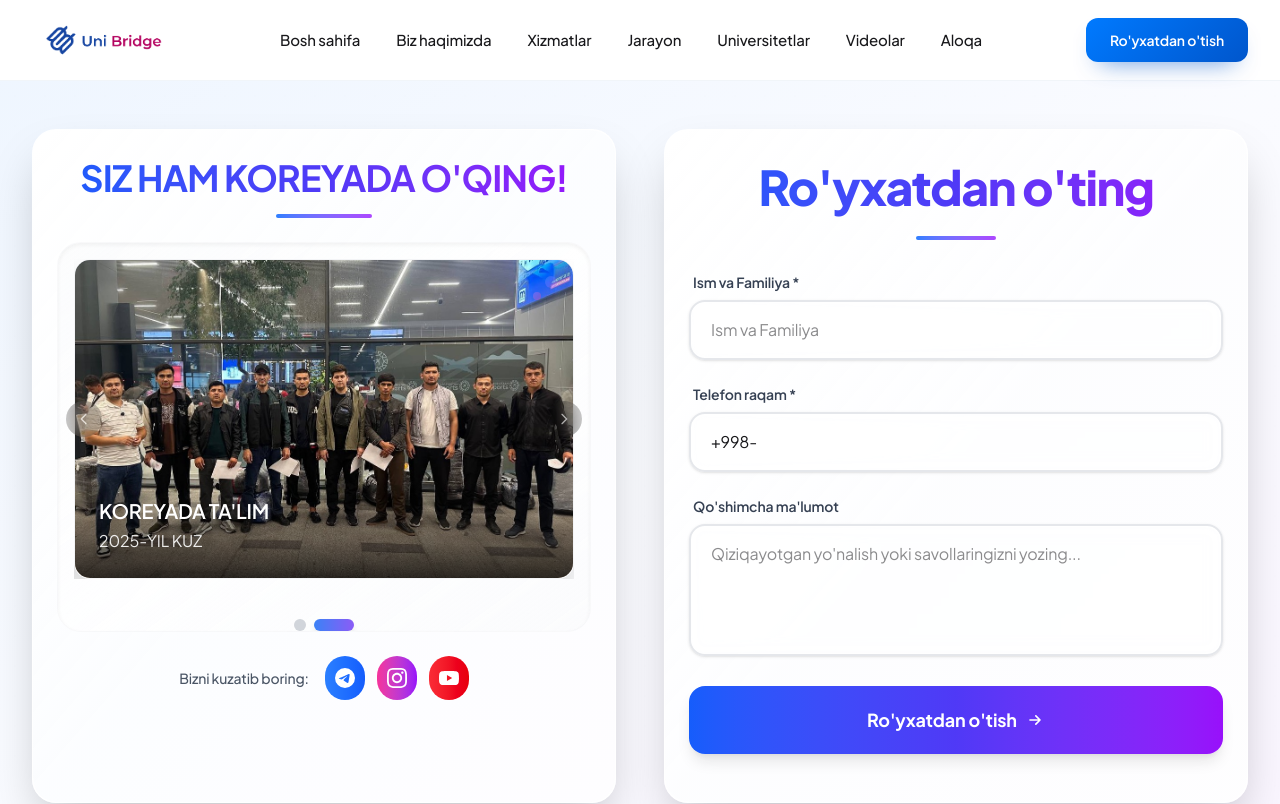
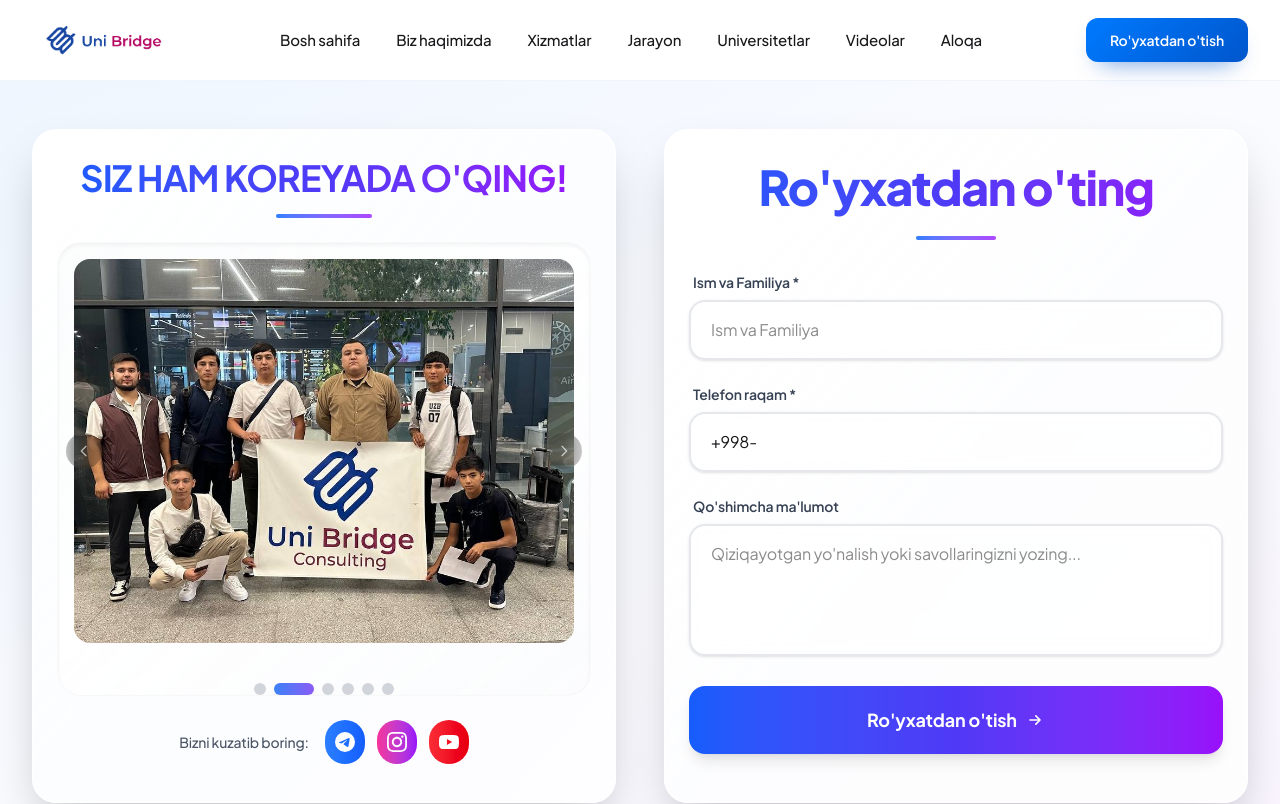
Before and after one commit to khan0200/unibridge.uz, a React (Vite) app: page /registration in a window 1280 px wide. Shown: the top 804 px of the page. Built offline with nearby package versions, Linux system fonts and the light colour scheme.

Commit message:
fix: registration carousel - add 6 images, remove colour overlay, clean slide markup

```diff
--- a/src/pages/Registration.jsx
+++ b/src/pages/Registration.jsx
@@ -3,9 +3,13 @@ import { Swiper, SwiperSlide } from 'swiper/react';
 import { Navigation, Pagination, Autoplay } from 'swiper/modules';
 import { submitToGoogleSheets } from '../config/googleSheets';
 import { trackFormSubmission, trackButtonClick } from '../config/googleSheets';
-import reg1 from '../assets/reg1.jpg';
-import reg2 from '../assets/reg2.jpg';
-// Import Swiper styles
+import page1  from '../assets/Page1.jpg';
+import reg1   from '../assets/reg1.jpg';
+import reg2   from '../assets/reg2.jpg';
+import page4  from '../assets/PAGE 4.jpg';
+import page5  from '../assets/PAGE 5.jpg';
+import page6  from '../assets/PAGE 6.jpg';
+// Swiper styles
 import 'swiper/css';
 import 'swiper/css/navigation';
 import 'swiper/css/pagination';
@@ -100,16 +104,12 @@ const Registration = () => {
 
 
   const carouselImages = [
-    {
-      src: reg1,
-      title: "KOREYADA TA'LIM",
-      description: '2025-YIL KUZ'
-    },
-    {
-      src: reg2,
-      title: "KOREYADA TA'LIM",
-      description: '2025-YIL KUZ'
-    }
+    { src: page1, alt: "Koreyada ta'lim" },
+    { src: reg1,  alt: "Ro'yxatdan o'tish" },
+    { src: reg2,  alt: "Ro'yxatdan o'tish 2" },
+    { src: page4, alt: "Koreyada ta'lim - 4" },
+    { src: page5, alt: "Koreyada ta'lim - 5" },
+    { src: page6, alt: "Koreyada ta'lim - 6" },
   ];
 
   // Trigger entrance animation
@@ -302,37 +302,12 @@ const Registration = () => {
                   >
                     {carouselImages.map((image, index) => (
                       <SwiperSlide key={index}>
-                        <div className="w-full h-full group">
-                          <div className="relative w-full h-full">
-                            {/* Full-size University Logo Container */}
-                            <div className="relative w-full h-64 md:h-80 rounded-2xl overflow-hidden shadow-2xl group-hover:shadow-3xl transition-all duration-500 border border-gray-100 group-hover:border-blue-200 group-hover:scale-[1.02] touch-manipulation">
-                              {/* Background Gradient Overlay */}
-                              <div className="absolute inset-0 bg-gradient-to-br from-blue-50/80 via-white/90 to-purple-50/80 z-10"></div>
-
-                              {/* University Logo - Full Size */}
-                              <div className="absolute inset-0 flex items-center justify-center z-20">
-                                <img
-                                  src={image.src}
-                                  alt={image.title}
-                                  className="w-full h-full object-cover filter group-hover:brightness-110 transition-all duration-500"
-                                />
-                              </div>
-
-                              {/* University Info Overlay */}
-                              <div className="absolute bottom-0 left-0 right-0 bg-gradient-to-t from-black/80 via-black/40 to-transparent p-4 md:p-6 z-30">
-                                <h4 className="text-lg md:text-xl font-bold text-white mb-1 group-hover:text-blue-200 transition-colors duration-300">
-                                  {image.title}
-                                </h4>
-                                <p className="text-white/90 text-sm md:text-base leading-relaxed">
-                                  {image.description}
-                                </p>
-                              </div>
-
-                              {/* Decorative Elements */}
-                              <div className="absolute top-4 right-4 w-3 h-3 bg-gradient-to-br from-blue-400 to-purple-500 rounded-full opacity-0 group-hover:opacity-100 transition-opacity duration-300 animate-pulse z-40"></div>
-                              <div className="absolute top-8 right-8 w-2 h-2 bg-gradient-to-br from-purple-400 to-pink-500 rounded-full opacity-0 group-hover:opacity-100 transition-opacity duration-300 animate-pulse delay-150 z-40"></div>
-                            </div>
-                          </div>
+                        <div className="relative w-full h-64 md:h-80 lg:h-96 rounded-2xl overflow-hidden">
+                          <img
+                            src={image.src}
+                            alt={image.alt}
+                            className="w-full h-full object-cover"
+                          />
                         </div>
                       </SwiperSlide>
                     ))}
```
